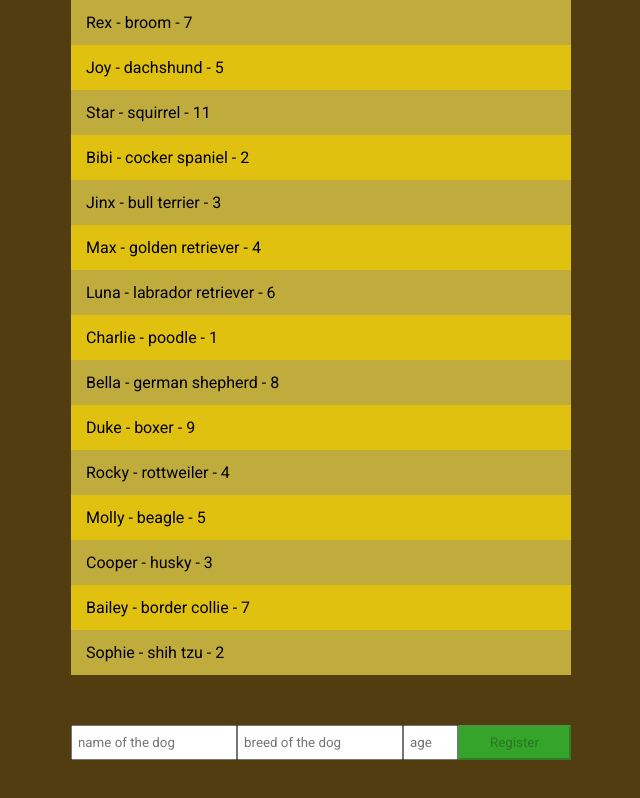
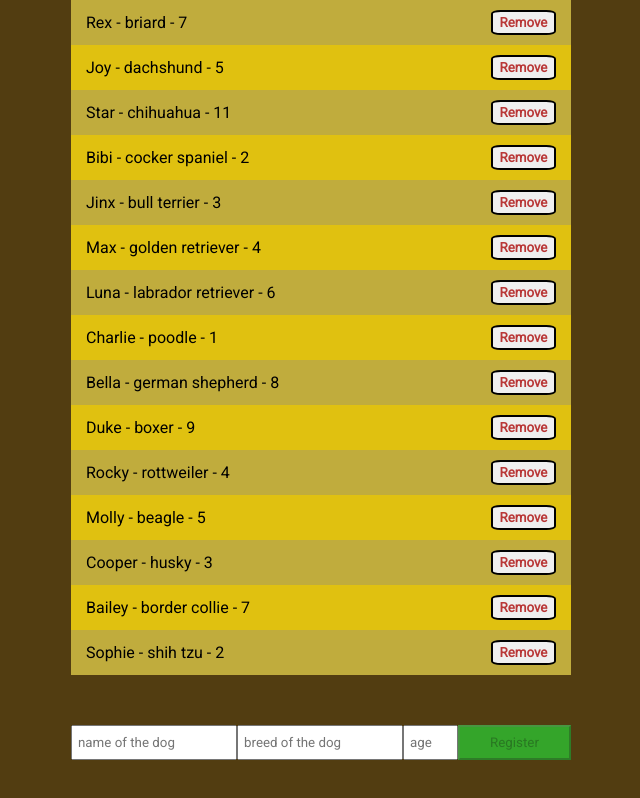
Before and after one commit to jofi111/Utulek, a React (Create React App) app: page / in a window 1280 px wide. Shown: the top 798 px of the page, without its empty margins (319-959 px from the left). Built offline with nearby package versions, Linux system fonts and the light colour scheme.

Commit message:
funkce odstraneni psu ze seznamu

```diff
--- a/src/App.jsx
+++ b/src/App.jsx
@@ -38,16 +38,32 @@ function App() {
   };
 
   const handleAdd = () => {
-    null;
+    setListOfDogs((listOfDogs) => {
+      return [...listOfDogs, newDog];
+    });
+    const newDogId = newDog.id + 1;
+    const updatedDog = {
+      id: newDogId,
+      name: "",
+      breed: "",
+      age: "",
+    };
+    setNewDog(updatedDog);
+    validateData(updatedDog);
   };
+
   // useEffect(() => {
   //   console.log(listOfDogs);
   // }, [listOfDogs]);
 
+  const handleDelete = (idToDelete) => {
+    setListOfDogs(listOfDogs.filter((dog) => dog.id !== idToDelete));
+  };
+
   return (
     <div className="App">
       <PageContainer>
-        <DogList data={listOfDogs} />
+        <DogList data={listOfDogs} onDelete={handleDelete} />
         <DogForm
           data={newDog}
           validation={valid}
--- a/src/components/DogList/DogList.css
+++ b/src/components/DogList/DogList.css
@@ -16,3 +16,12 @@
 .dog:nth-child(even) {
   background-color: #e0c110;
 }
+
+.btn-remove {
+  color: #b93737;
+  font-weight: bolder;
+  border: 2px solid #000000;
+  border-radius: 15%;
+  height: 25px;
+  width: 65px;
+}
--- a/src/components/DogList/DogList.jsx
+++ b/src/components/DogList/DogList.jsx
@@ -1,7 +1,7 @@
 import React from "react";
 import "./DogList.css";
 
-function DogList({ data }) {
+function DogList({ data, onDelete }) {
   return (
     <div className="dog-list">
       {data.map((dog) => {
@@ -10,7 +10,11 @@ function DogList({ data }) {
             <span>
               {dog.name} - {dog.breed} - {dog.age}
             </span>
-          </div>
+            <button className="btn-remove" onClick={() => onDelete(dog.id)}>
+              Remove
+            </button>
+          </div> /*anonymni fce zamezi spusteni vymazani pri kazdem vyrenderovani
+            stranky*/
         );
       })}
     </div>
--- a/src/dogsData.json
+++ b/src/dogsData.json
@@ -3,7 +3,7 @@
     {
       "id": 1,
       "name": "Rex",
-      "breed": "broom",
+      "breed": "briard",
       "age": 7
     },
     {
@@ -15,7 +15,7 @@
     {
       "id": 3,
       "name": "Star",
-      "breed": "squirrel",
+      "breed": "chihuahua",
       "age": 11
     },
     {
```
